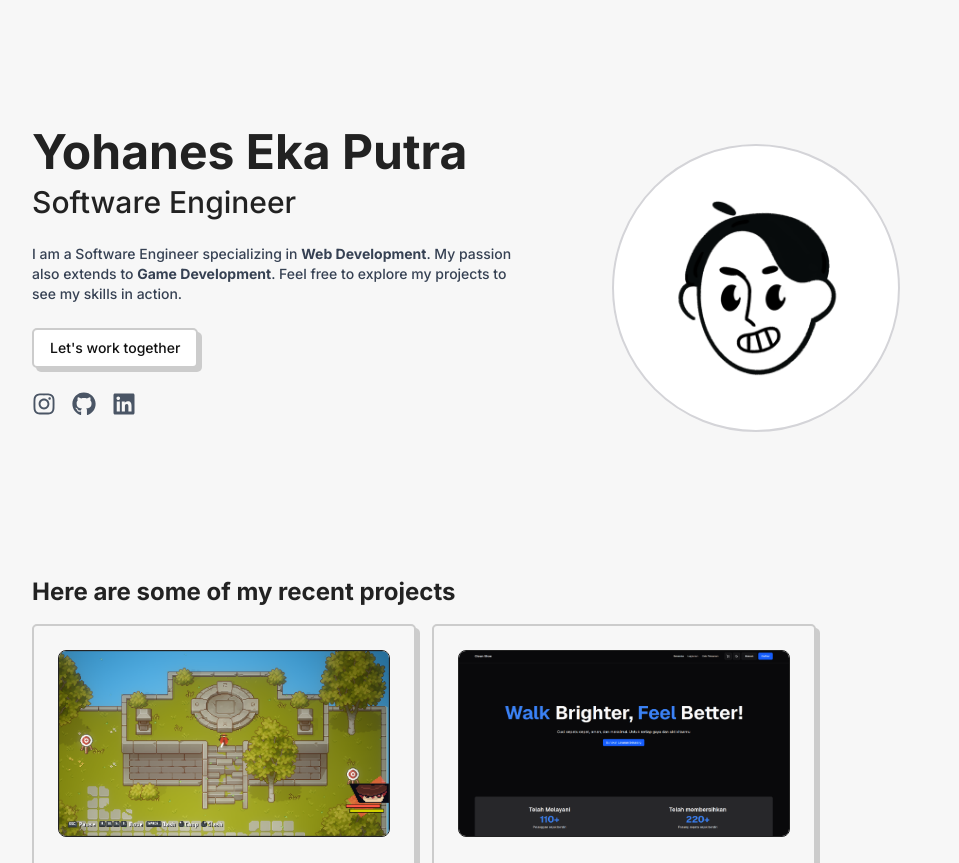
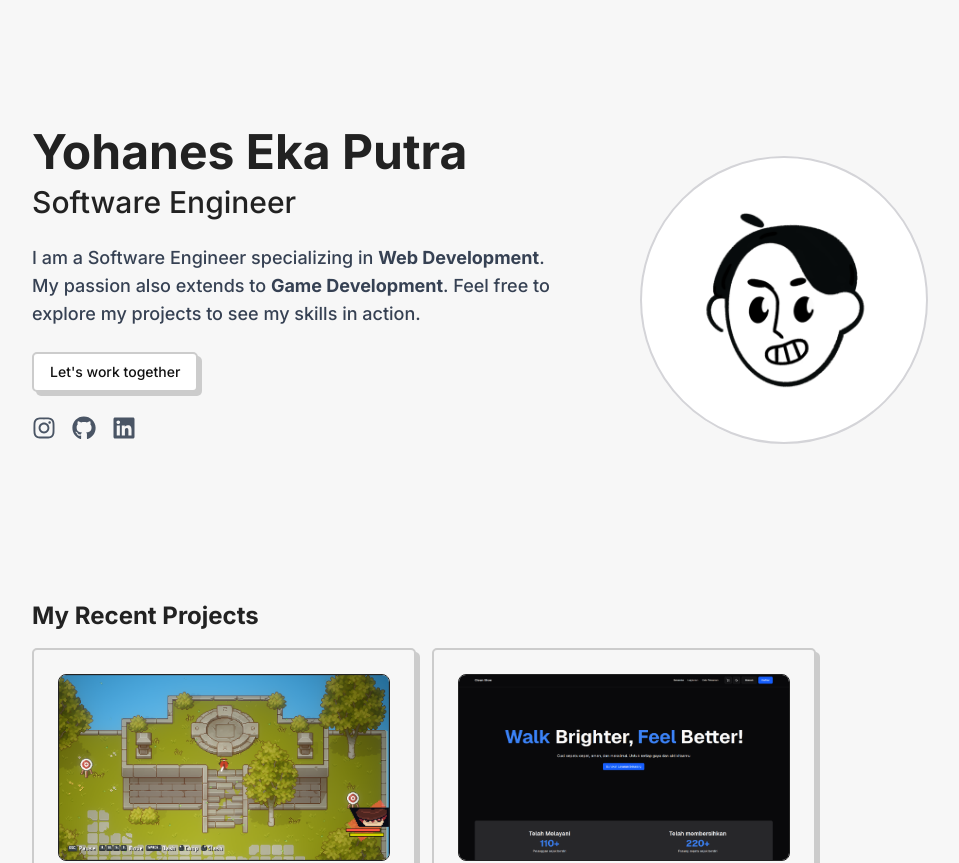
Before and after one commit to ekaadev/k4ce, a Next.js app: page / in a window 1280 px wide. Shown: the top 863 px of the page, without its empty margins (144-1103 px from the left). Built offline with nearby package versions, Linux system fonts and the light colour scheme.

Commit message:
Add loading skeletons and improve layout in Home component

```diff
--- a/src/app/page.tsx
+++ b/src/app/page.tsx
@@ -1,11 +1,58 @@
+"use client";
+
 import ProjectList from "@/components/sections/project-list";
-
 import Image from "next/image";
 import { Button } from "@/components/ui/button";
-
+import { Skeleton } from "@/components/ui/skeleton";
 import { FaInstagram, FaGithub, FaLinkedin } from "react-icons/fa";
+import { useEffect, useState } from "react";
 
 export default function Home() {
+  const [isLoading, setIsLoading] = useState(true);
+
+  useEffect(() => {
+    const timer = setTimeout(() => setIsLoading(false), 2000);
+    return () => clearTimeout(timer);
+  }, []);
+
+  if (isLoading) {
+    return (
+      <div className="container mx-auto md:px-44 px-8">
+        <section className="flex flex-col-reverse gap-4 py-[2rem] md:flex-row md:gap-8 md:py-[8rem] justify-between items-center">
+          <div className="gap-6 flex flex-col max-w-2xl w-full">
+            <Skeleton className="h-12 w-2/3 mb-2" />
+            <Skeleton className="h-8 w-1/2 mb-4" />
+            <Skeleton className="h-5 w-full mb-2" />
+            <Skeleton className="h-5 w-5/6 mb-2" />
+            <Skeleton className="h-10 w-40 mb-6" />
+            <div className="flex gap-4 mb-8">
+              <Skeleton className="h-8 w-8 rounded-full" />
+              <Skeleton className="h-8 w-8 rounded-full" />
+              <Skeleton className="h-8 w-8 rounded-full" />
+            </div>
+          </div>
+          <div className="w-full flex justify-center">
+            <Skeleton className="rounded-full w-32 h-32 md:w-72 md:h-72" />
+          </div>
+        </section>
+        <section id="projects">
+          <Skeleton className="h-8 w-1/2 mb-4" />
+          <div className="flex flex-col md:flex-row md:flex-wrap gap-4">
+            {[...Array(3)].map((_, i) => (
+              <Skeleton
+                key={i}
+                className="h-64 w-full max-w-xs sm:max-w-sm rounded-lg"
+              />
+            ))}
+          </div>
+        </section>
+        <footer className="pt-[2rem] md:pt-[8rem] pb-8 text-start">
+          <Skeleton className="h-4 w-1/3" />
+        </footer>
+      </div>
+    );
+  }
+
   return (
     <div className="container mx-auto md:px-44 px-8">
       {/* Profile */}
@@ -21,7 +68,7 @@ export default function Home() {
               Software Engineer
             </h5>
           </div>
-          <p className="text-sm font-medium text-gray-700">
+          <p className="text-sm md:text-lg font-medium text-gray-700">
             I am a Software Engineer specializing in <b> Web Development</b>. My
             passion also extends to <b>Game Development</b>. Feel free to
             explore my projects to see my skills in action.
@@ -72,9 +119,7 @@ export default function Home() {
 
       {/* Projects */}
       <section id="projects">
-        <h1 className="md:text-2xl text-lg">
-          Here are some of my recent projects
-        </h1>
+        <h1 className="md:text-2xl text-lg">My Recent Projects</h1>
         {/* List of Proejcts */}
         <ProjectList />
       </section>
```
